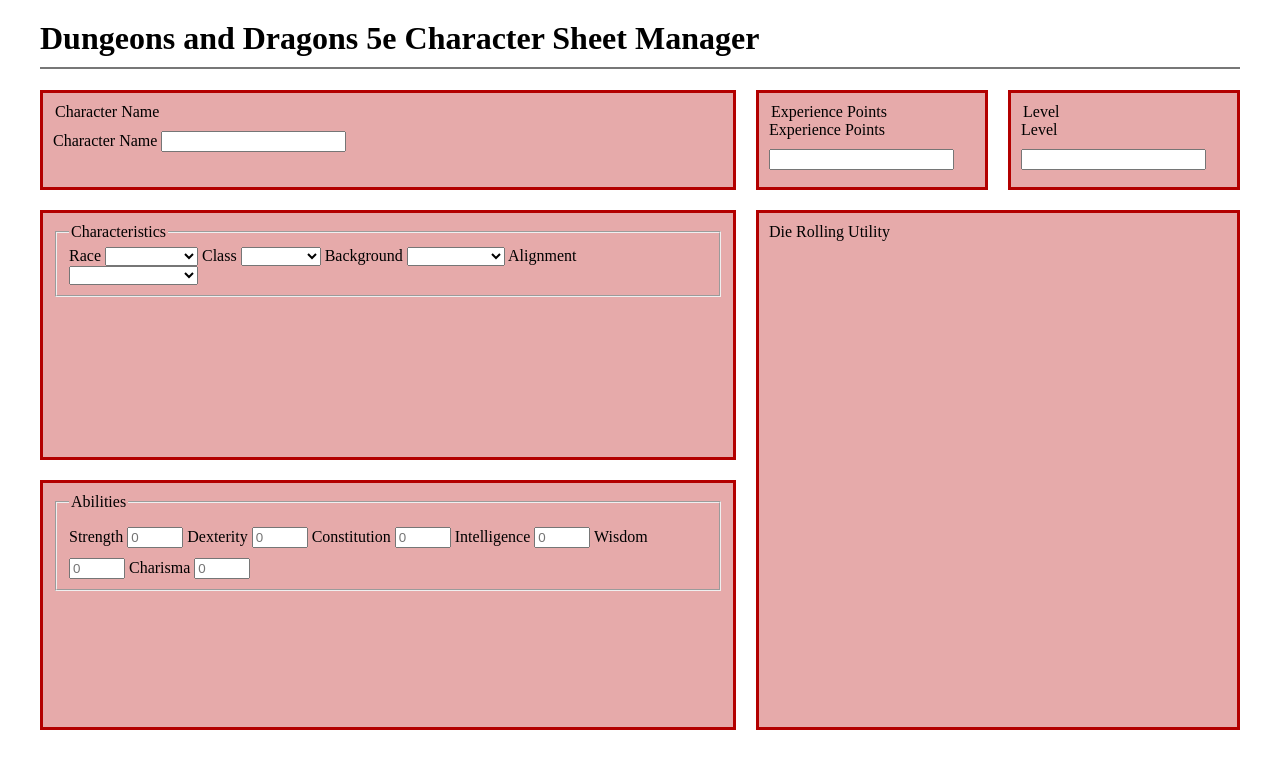
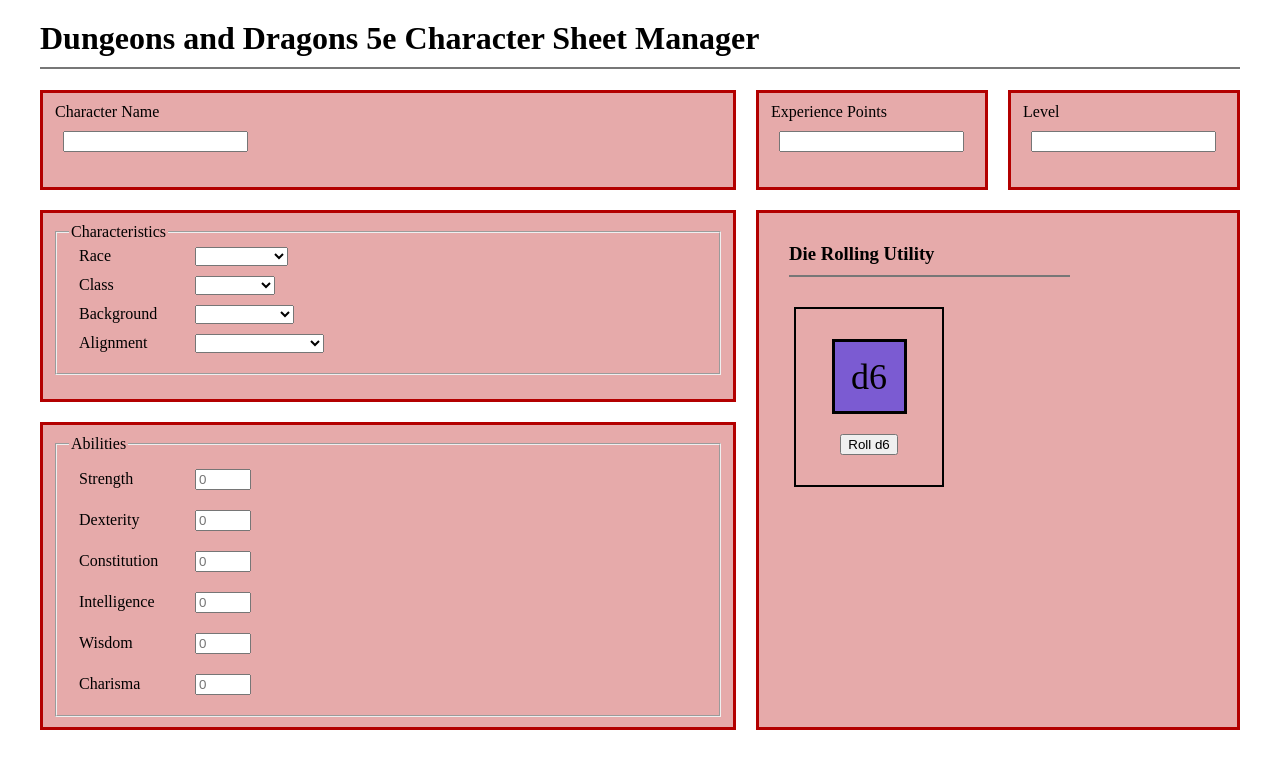
Before and after one commit to nathancfox/dnd-webapp, a plain HTML site: page app/index.html in a window 1280 px wide. Drawn offline with Linux system fonts and the light colour scheme.

Commit message:
Add d6, fix alignment, correct value choices.
Fixed alignment in the characteristics and abilities sections.
Also fixed an incomplete or misordered option list for Race
and Background. Added 1 d6 to the dice rolling utility.

```diff
--- a/app/index.html
+++ b/app/index.html
@@ -6,6 +6,7 @@
         <meta name="description" content="Dungeons and Dragons 5e Character Sheet Manager">
         <title>DnD Web App</title>
         <link rel="stylesheet" href="styles/styles.css">
+        <script src="scripts/dice.js" defer></script>
     </head>
     <body>
         <header>
@@ -15,7 +16,7 @@
             <section class="module" id="cname">
                 <form autocomplete="off" name="character_name_form">
                     <legend class="module-label">Character Name</legend>
-                    <label>Character Name
+                    <label class="form-element-label">
                         <input type="text">
                     </label>
                 </form>
@@ -23,16 +24,16 @@
             <section class="module" id="exp-points">
                 <form autocomplete="off" name="characteristics_form">
                     <legend class="module-label">Experience Points</legend>
-                    <label class="module-label">Experience Points
-                        <input type="number">
+                    <label class="form-element-label">
+                        <input type="number" min="0">
                     </label>
                 </form>
             </section>
             <section class="module" id="level">
                 <form autocomplete="off" name="level_form">
                     <legend class="module-label">Level</legend>
-                    <label>Level
-                        <input type="number">
+                    <label class="form-element-label">
+                        <input type="number" min="1">
                     </label>
                 </form>
             </section>
@@ -40,21 +41,21 @@
                <form autocomplete="off" name="characteristics_form">
                     <fieldset>
                          <legend class="module-label">Characteristics</legend>
-                         <label>Race
+                         <label class="form-element-label"><span class="fixed-width-label">Race</span>
                               <select>
                                    <option value=""></option>
-                                   <option value="dragonborn">Dragonborn</option>
                                    <option value="dwarf">Dwarf</option>
                                    <option value="elf">Elf</option>
+                                   <option value="halfling">Halfling</option>
+                                   <option value="human">Human</option>
+                                   <option value="dragonborn">Dragonborn</option>
                                    <option value="gnome">Gnome</option>
                                    <option value="half_elf">Half-Elf</option>
-                                   <option value="halfling">Halfling</option>
                                    <option value="half_orc">Half-Orc</option>
-                                   <option value="human">Human</option>
                                    <option value="tiefling">Tiefling</option>
                               </select>
                          </label>
-                         <label>Class
+                         <label class="form-element-label"><span class="fixed-width-label">Class</span>
                               <select>
                                    <option value=""></option>
                                    <option value="barbarian">Barbarian</option>
@@ -71,18 +72,25 @@
                                    <option value="wizard">Wizard</option>
                               </select>
                          </label>
-                         <label>Background
+                         <label class="form-element-label"><span class="fixed-width-label">Background</span>
                               <select>
                                    <option value=""></option>
                                    <option value="acolyte">Acolyte</option>
-                                   <option value="criminal_spy">Criminal/Spy</option>
+                                   <option value="charlatan">Charlatan</option>
+                                   <option value="criminal">Criminal</option>
+                                   <option value="entertainer">Entertainer</option>
                                    <option value="folk_hero">Folk Hero</option>
+                                   <option value="guild_artisan">Guild Artisan</option>
+                                   <option value="hermit">Hermit</option>
                                    <option value="noble">Noble</option>
+                                   <option value="outlander">Outlander</option>
                                    <option value="sage">Sage</option>
+                                   <option value="sailor">Sailor</option>
                                    <option value="soldier">Soldier</option>
+                                   <option value="urchin">Urchin</option>
                               </select>
                          </label>
-                         <label>Alignment
+                         <label class="form-element-label"><span class="fixed-width-label">Alignment</span>
                               <select>
                                    <option value=""></option>
                                    <optgroup label="Lawful">
@@ -105,36 +113,38 @@
                     </fieldset>
                </form>
             </section>
-            <section class="module" id="die-roller">
-                <label class="module-label">
-                    Die Rolling Utility
-                </label>
-            </section>
             <section class="module" id="stats">
                 <form autocomplete="off" name="characteristics_form">
                     <fieldset>
                          <legend class="module-label">Abilities</legend>
-                         <label>Strength
+                         <label class="form-element-label"><span class="fixed-width-label">Strength</span>
                              <input type="number" min="1" max="30" placeholder="0">
                          </label>
-                         <label>Dexterity
+                         <label class="form-element-label"><span class="fixed-width-label">Dexterity</span>
                              <input type="number" min="1" max="30" placeholder="0">
                          </label>
-                         <label>Constitution
+                         <label class="form-element-label"><span class="fixed-width-label">Constitution</span>
                              <input type="number" min="1" max="30" placeholder="0">
                          </label>
-                         <label>Intelligence
+                         <label class="form-element-label"><span class="fixed-width-label">Intelligence</span>
                              <input type="number" min="1" max="30" placeholder="0">
                          </label>
-                         <label>Wisdom
+                         <label class="form-element-label"><span class="fixed-width-label">Wisdom</span>
                              <input type="number" min="1" max="30" placeholder="0">
                          </label>
-                         <label>Charisma
+                         <label class="form-element-label"><span class="fixed-width-label">Charisma</span>
                              <input type="number" min="1" max="30" placeholder="0">
                          </label>
                     </fieldset>
                 </form>
             </section>
+            <section class="module" id="die-roller">
+                <h3>Die Rolling Utility</h3>
+                <div class="die">
+                    <p class="die-result" id="d6-result">d6</p>
+                    <button type="button" id="roll-d6" class="roll-button">Roll d6</button>
+                </div>
+            </section>
         </main>
     </body>
 </html>
--- /dev/null
+++ b/app/scripts/dice.js
@@ -0,0 +1,16 @@
+const button = document.querySelector('#roll-d6');
+button.addEventListener('click', updateResult);
+result = document.querySelector('#d6-result');
+
+function updateResult() {
+    result.textContent = roll(6);
+}
+
+function getRandomInt(max) {
+    // Returns random integer in interval [0, max)
+    return Math.floor(Math.random() * max);
+}
+
+function roll(max) {
+    return getRandomInt(max) + 1;
+}
--- a/app/styles/styles.css
+++ b/app/styles/styles.css
@@ -12,11 +12,21 @@
 }
 
 h1 {
-  margin-top: 10px;
-  margin-bottom: 50px;
-  padding: 10px;
-  padding-left: 0px;
-  border-bottom: 2px solid #777777;
+    margin-top: 10px;
+    margin-bottom: 50px;
+    padding: 10px;
+    padding-left: 0px;
+    border-bottom: 2px solid #777777;
+}
+
+h3 {
+    margin: 10px;
+    margin-left: 20px;
+    margin-bottom: 30px;
+    padding: 10px;
+    padding-left: 0px;
+    border-bottom: 2px solid #777777;
+    width:15em;
 }
 
 header {
@@ -41,16 +51,50 @@
     padding: 10px;
 }
 
+.form-element-label {
+    display: block;
+    margin: 10px;
+    margin-top: 0px;
+}
+
+.fixed-width-label {
+    display: inline-block;
+    width: 7em;
+}
+
 input {
     margin-top: 10px;
 }
 
-textarea {
-    box-sizing: border-box;
-    width: 97%;
-    height: 85%;
-    margin-top: 10px;
+.die {
+    margin: 10px;
+    margin-left: 25px;
+    width: 150px;
+    border: 2px solid #000000;
+    display: flex;
+    flex-direction: column;
+    justify-content: center;
+    align-items: center;
+    padding: 30px 0px 30px 0px;
 }
+
+.die-result {
+    border: 3px solid #000000;
+    background-color: #0000FF77;
+    width: 75px;
+    height: 75px;
+    margin: 0px 0px 10px 0px;
+    display: flex;
+    justify-content: center;
+    align-items: center;
+    font-size: 2.25em;
+}
+
+.roll-button {
+    display: block;
+    margin: 10px 0px 0px 0px;
+}
+
 
 #cname {
     grid-area: cname;
```
